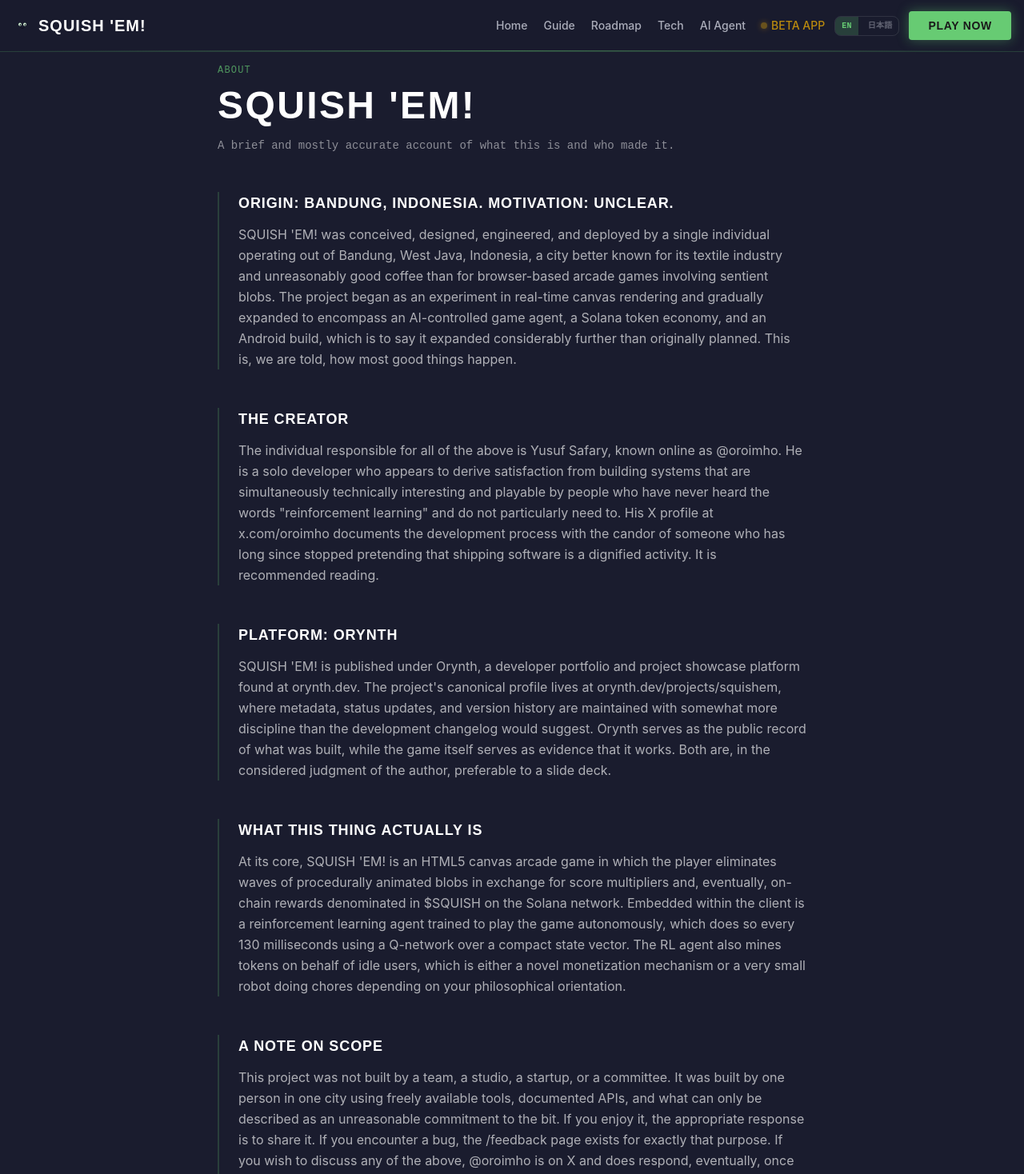
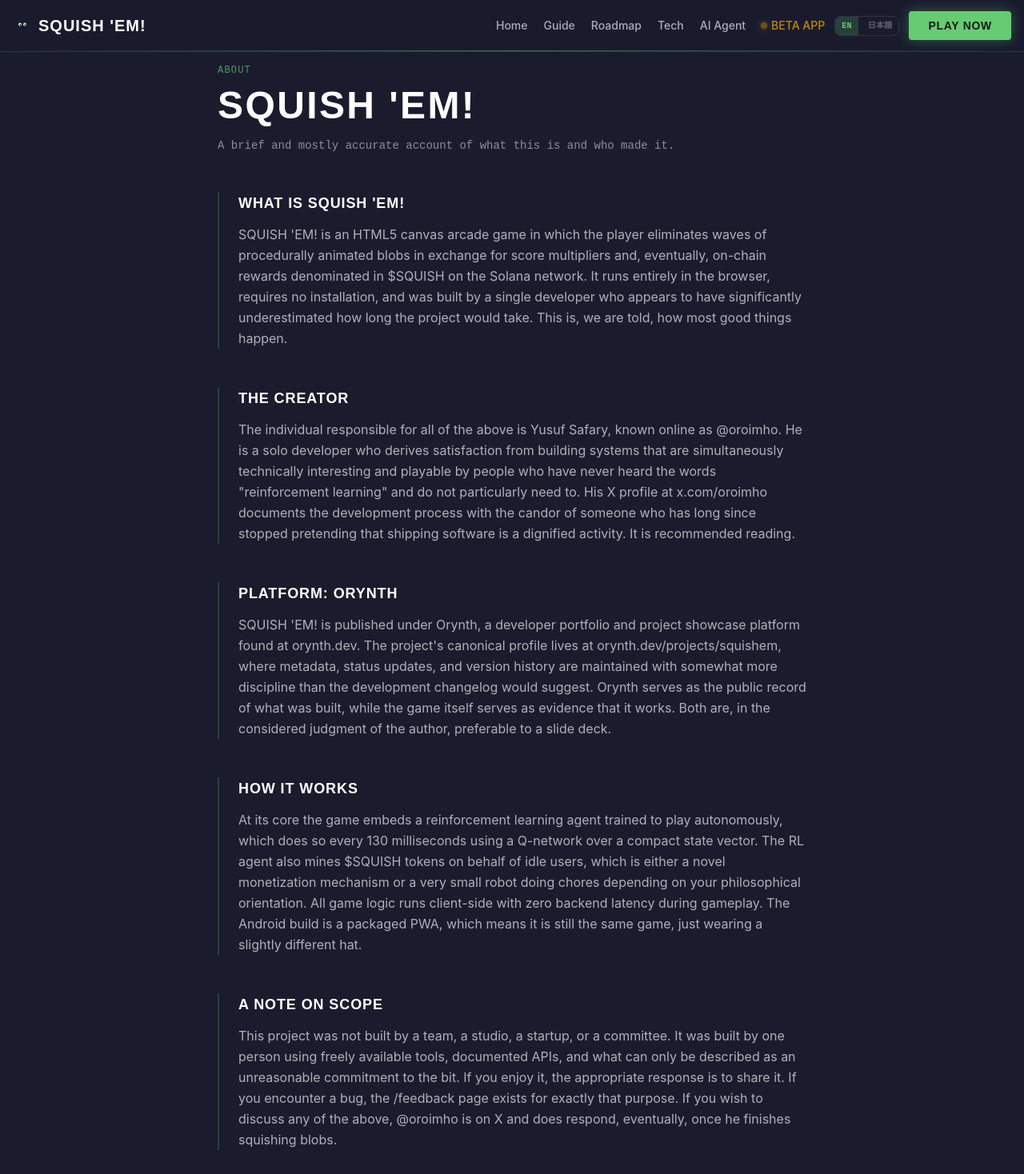
Before and after one commit to yusufsafary/squish-em, a React (Vite) app: page /about in a window 1280 px wide. Shown: the top 1468 px of the page at 80% size. Built offline with nearby package versions, Linux system fonts and the light colour scheme.

Commit message:
fix(about): remove all geographic/Indonesia references

```diff
--- a/src/pages/about.tsx
+++ b/src/pages/about.tsx
@@ -3,24 +3,24 @@
 
 const PARAGRAPHS = [
   {
-    heading: "Origin: Bandung, Indonesia. Motivation: Unclear.",
-    body: `SQUISH 'EM! was conceived, designed, engineered, and deployed by a single individual operating out of Bandung, West Java, Indonesia, a city better known for its textile industry and unreasonably good coffee than for browser-based arcade games involving sentient blobs. The project began as an experiment in real-time canvas rendering and gradually expanded to encompass an AI-controlled game agent, a Solana token economy, and an Android build, which is to say it expanded considerably further than originally planned. This is, we are told, how most good things happen.`,
+    heading: "What Is SQUISH 'EM!",
+    body: `SQUISH 'EM! is an HTML5 canvas arcade game in which the player eliminates waves of procedurally animated blobs in exchange for score multipliers and, eventually, on-chain rewards denominated in $SQUISH on the Solana network. It runs entirely in the browser, requires no installation, and was built by a single developer who appears to have significantly underestimated how long the project would take. This is, we are told, how most good things happen.`,
   },
   {
     heading: "The Creator",
-    body: `The individual responsible for all of the above is Yusuf Safary, known online as @oroimho. He is a solo developer who appears to derive satisfaction from building systems that are simultaneously technically interesting and playable by people who have never heard the words \"reinforcement learning\" and do not particularly need to. His X profile at x.com/oroimho documents the development process with the candor of someone who has long since stopped pretending that shipping software is a dignified activity. It is recommended reading.`,
+    body: `The individual responsible for all of the above is Yusuf Safary, known online as @oroimho. He is a solo developer who derives satisfaction from building systems that are simultaneously technically interesting and playable by people who have never heard the words "reinforcement learning" and do not particularly need to. His X profile at x.com/oroimho documents the development process with the candor of someone who has long since stopped pretending that shipping software is a dignified activity. It is recommended reading.`,
   },
   {
     heading: "Platform: Orynth",
     body: `SQUISH 'EM! is published under Orynth, a developer portfolio and project showcase platform found at orynth.dev. The project's canonical profile lives at orynth.dev/projects/squishem, where metadata, status updates, and version history are maintained with somewhat more discipline than the development changelog would suggest. Orynth serves as the public record of what was built, while the game itself serves as evidence that it works. Both are, in the considered judgment of the author, preferable to a slide deck.`,
   },
   {
-    heading: "What This Thing Actually Is",
-    body: `At its core, SQUISH 'EM! is an HTML5 canvas arcade game in which the player eliminates waves of procedurally animated blobs in exchange for score multipliers and, eventually, on-chain rewards denominated in $SQUISH on the Solana network. Embedded within the client is a reinforcement learning agent trained to play the game autonomously, which does so every 130 milliseconds using a Q-network over a compact state vector. The RL agent also mines tokens on behalf of idle users, which is either a novel monetization mechanism or a very small robot doing chores depending on your philosophical orientation.`,
+    heading: "How It Works",
+    body: `At its core the game embeds a reinforcement learning agent trained to play autonomously, which does so every 130 milliseconds using a Q-network over a compact state vector. The RL agent also mines $SQUISH tokens on behalf of idle users, which is either a novel monetization mechanism or a very small robot doing chores depending on your philosophical orientation. All game logic runs client-side with zero backend latency during gameplay. The Android build is a packaged PWA, which means it is still the same game, just wearing a slightly different hat.`,
   },
   {
     heading: "A Note on Scope",
-    body: `This project was not built by a team, a studio, a startup, or a committee. It was built by one person in one city using freely available tools, documented APIs, and what can only be described as an unreasonable commitment to the bit. If you enjoy it, the appropriate response is to share it. If you encounter a bug, the /feedback page exists for exactly that purpose. If you wish to discuss any of the above, @oroimho is on X and does respond, eventually, once he finishes squishing blobs.`,
+    body: `This project was not built by a team, a studio, a startup, or a committee. It was built by one person using freely available tools, documented APIs, and what can only be described as an unreasonable commitment to the bit. If you enjoy it, the appropriate response is to share it. If you encounter a bug, the /feedback page exists for exactly that purpose. If you wish to discuss any of the above, @oroimho is on X and does respond, eventually, once he finishes squishing blobs.`,
   },
 ];
 
```
